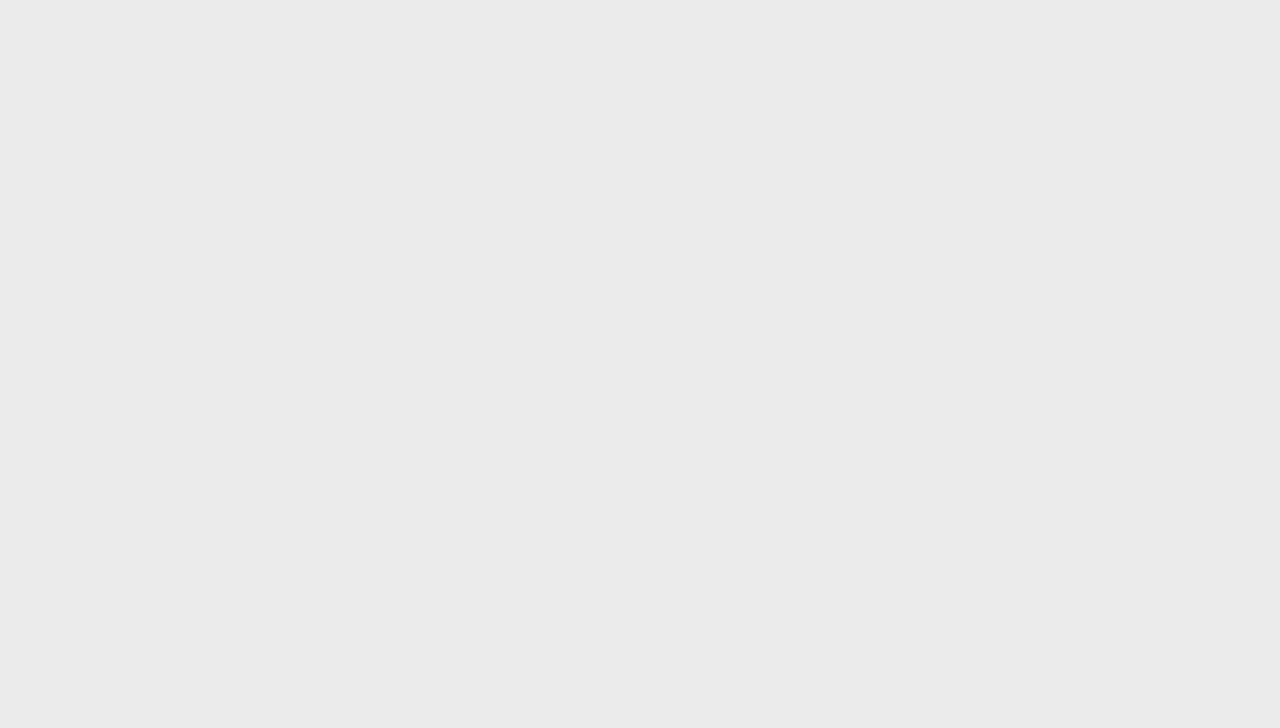
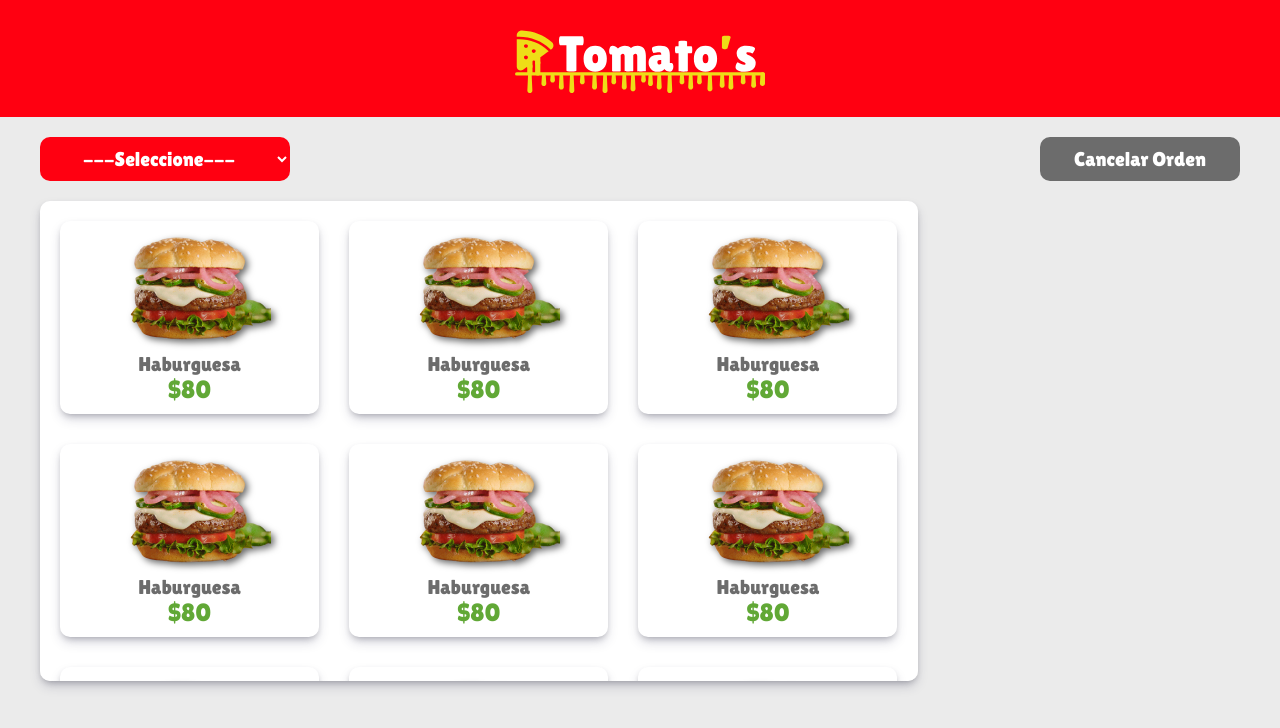
Before and after one commit to HectorGerardoZV/tomatosFront, a React (Vite) app: page /addOrder in a window 1280 px wide. Before the commit this address had no page. Shown: the top 728 px of the page. Built offline with nearby package versions, Linux system fonts and the light colour scheme.

Commit message:
orderPage component in progress

```diff
--- a/src/App.jsx
+++ b/src/App.jsx
@@ -1,7 +1,8 @@
 
 import { BrowserRouter as Router, Routes, Route } from "react-router-dom"
+//Pages
 import Principal from "./pages/principal/Principal"
-
+import OrderPage from "./pages/orderPage/OrderPage"
 function App() {
 
   return (
@@ -9,7 +10,10 @@ function App() {
       <Routes>
 
         <Route path="/cajero" element={<Principal />}>
+
         </Route>
+        <Route path="/addOrder" element={<OrderPage />} />
+        <Route path="/editOrder/:id" element={<OrderPage />} />
 
       </Routes>
     </Router>
--- /dev/null
+++ b/src/components/headerGeneric/HeaderGeneric.jsx
@@ -0,0 +1,15 @@
+import "./headerGeneric.css"
+
+import logoBigWhite from "../../img/logoBigWhite.svg";
+
+const HeaderGeneric = () => {
+    return (
+        <header className="headerStyle">
+            <div className='logoHeader'>
+                <img src={logoBigWhite} alt="logo tomatos" />
+            </div>
+        </header>
+    )
+}
+
+export default HeaderGeneric
--- /dev/null
+++ b/src/components/headerGeneric/headerGeneric.css
@@ -0,0 +1,11 @@
+.headerStyle{
+    background-color: var(--color-red);
+    display: flex;
+    justify-content: center;
+    align-items: center;
+    padding: 2rem 0rem;
+}
+
+.logoHeader img{
+    width: 25rem;
+}
--- a/src/components/menu/Menu.jsx
+++ b/src/components/menu/Menu.jsx
@@ -20,7 +20,7 @@ const Menu = () => {
 
             <div className="menuOptions">
                 <div className="option">
-                    <Link to={"/"}>Agregar Orden</Link>
+                    <Link to={"/addOrder"}>Agregar Orden</Link>
                 </div>
                 <div className="option">
                     <Link to={"/"}>Ayuda</Link>
--- /dev/null
+++ b/src/components/product/Product.jsx
@@ -0,0 +1,14 @@
+import "./product.css"
+const Product = (props) => {
+  const {product} = props;
+  const {image, name,price} = product;
+  return (
+    <div className="product">
+        <img className="product__img" src={image} alt="image product" />
+        <p className="product__name">{name}</p>
+        <p className="product__price">${price}</p>
+    </div>
+  )
+}
+
+export default Product
--- /dev/null
+++ b/src/components/product/product.css
@@ -0,0 +1,22 @@
+.product{
+    padding: 1rem;
+    background-color: var(--color-white);
+    box-shadow: var(--shadow);
+    border-radius: 1rem;
+    display: flex;
+    flex-direction: column;
+    justify-content: center;
+    align-items: center;
+}
+.product__img{
+    filter: drop-shadow(0.35rem 0.35rem 0.35rem rgba(0, 0, 0, 0.589));
+}
+.product__name{
+    color: var(--color-gray);
+    font-size: 2rem;
+}
+
+.product__price{
+    color: var(--color-green);
+    font-size: 2.5rem;
+}
--- /dev/null
+++ b/src/components/productPanel/ProductPanel.jsx
@@ -0,0 +1,33 @@
+
+import "./productPanel.css"
+import hamburguesa from "../../img/products/hamburguesa.png";
+import Product from "../product/Product";
+
+const ProductPanel = () => {
+    const products = [
+        { id: 1, name: "Haburguesa", price: 80, image: hamburguesa },
+        { id: 2, name: "Haburguesa", price: 80, image: hamburguesa },
+        { id: 3, name: "Haburguesa", price: 80, image: hamburguesa },
+        { id: 4, name: "Haburguesa", price: 80, image: hamburguesa },
+        { id: 5, name: "Haburguesa", price: 80, image: hamburguesa },
+        { id: 6, name: "Haburguesa", price: 80, image: hamburguesa },
+        { id: 7, name: "Haburguesa", price: 80, image: hamburguesa },
+        { id: 8, name: "Haburguesa", price: 80, image: hamburguesa },
+        { id: 9, name: "Haburguesa", price: 80, image: hamburguesa },
+        { id: 10, name: "Haburguesa", price: 80, image: hamburguesa },
+    ]
+    return (
+        <div className="productPanel">
+            {
+                products.map(product => (
+                    <Product
+                        key={product.id}
+                        product={product}
+                    />
+                ))
+            }
+        </div>
+    )
+}
+
+export default ProductPanel
--- /dev/null
+++ b/src/components/productPanel/productPanel.css
@@ -0,0 +1,12 @@
+.productPanel{
+    background-color: var(--color-white);
+    box-shadow: var(--shadow);
+    padding: 2rem;
+    border-radius: 1rem;
+    height: 48rem;
+    overflow-y: scroll;
+    display: grid;
+    grid-template-columns: repeat(3,1fr);
+    gap: 3rem;
+
+}
--- /dev/null
+++ b/src/pages/orderPage/OrderPage.jsx
@@ -0,0 +1,36 @@
+import "./orderPage.css"
+
+import HeaderGeneric from "../../components/headerGeneric/HeaderGeneric"
+import ProductPanel from "../../components/productPanel/ProductPanel"
+
+const OrderPage = () => {
+  const categories = ["---Seleccione---", "Pizza", "Dogo", "Hamburguesas", "Boneless"]
+
+  return (
+    <>
+      <HeaderGeneric />
+
+      <section className="container">
+        <div className="controls">
+          <select className="categories">
+            {
+              categories.map(category => (
+                <option value={category}>{category}</option>
+              ))
+            }
+          </select>
+
+          <button className="button-cancel">Cancelar Orden</button>
+        </div>
+
+          <section className="layout-orderPage">
+            <ProductPanel/>
+          </section>
+
+      </section>
+
+    </>
+  )
+}
+
+export default OrderPage
--- /dev/null
+++ b/src/pages/orderPage/orderPage.css
@@ -0,0 +1,46 @@
+.container{
+    max-width: 120rem;
+    width: 95%;
+    margin: 0 auto;
+}
+.controls{
+    margin:2rem 0rem;
+    display: flex;
+    justify-content: space-between;
+}
+
+.categories{
+    font-family: var(--font);
+    background-color: var(--color-red);
+    border: none;
+    border-radius: 1rem;
+    padding: 1rem 0rem;
+    font-size: 2rem;
+    color: white;
+    outline: none;
+    width: 25rem;
+    text-align: center;
+    cursor: pointer;
+}
+.categories option{
+    background-color: var(--color-white);
+    color: var(--color-red);
+}
+
+.button-cancel{
+    border: none;
+    background-color: var(--color-gray);
+    border-radius: 1rem;
+    font-size: 2rem;
+    color: var(--color-white);
+    width: 20rem;
+    text-align: center;
+    font-family: var(--font);
+    cursor: pointer;
+}
+
+.layout-orderPage{
+    display: grid;
+    grid-template-columns: 3fr 1fr;
+    gap: 3rem;
+}
```
Also changed, not shown: src/img/products/hamburguesa.png (added).
